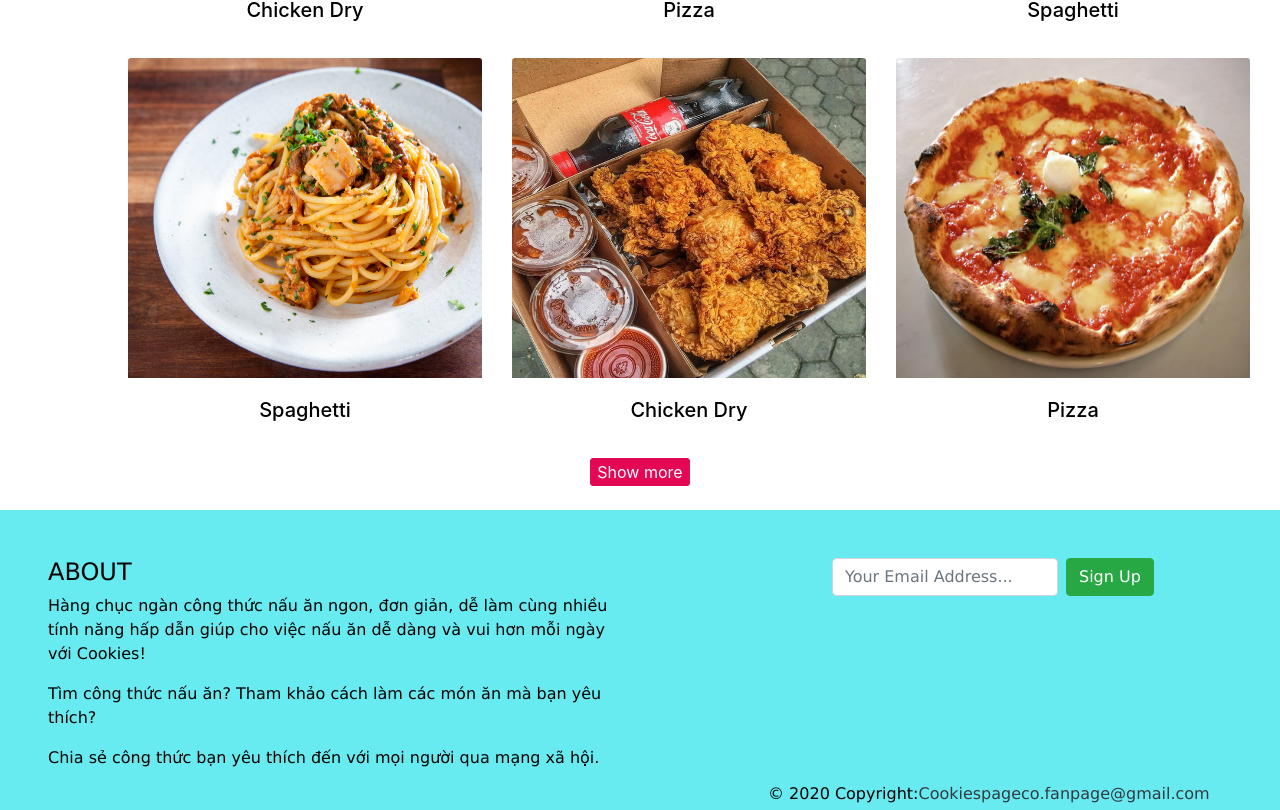
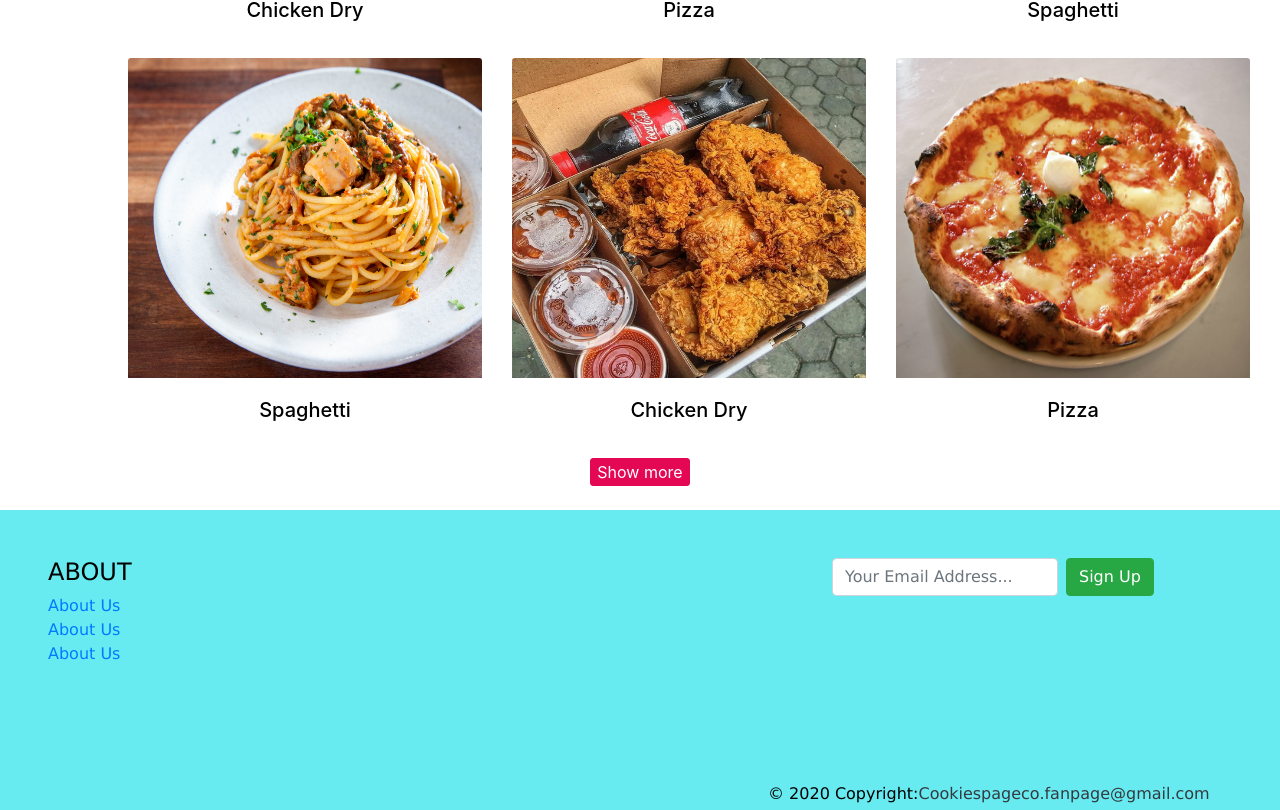
Before and after one commit to hungzz99/Cooking, a React (Create React App) app: page /easy-recipes in a window 1280 px wide. Shown: the part 1156-1966 px from the top of the page. Built offline with nearby package versions, Linux system fonts and the light colour scheme.

Commit message:
'footer'

```diff
--- a/src/components/Footer.js
+++ b/src/components/Footer.js
@@ -7,9 +7,15 @@ class Footer extends Component {
             <div className="footer">
                 <div className="about-contact">
                     <h4>ABOUT</h4>
-                    <p>Hàng chục ngàn công thức nấu ăn ngon, đơn giản, dễ làm cùng nhiều tính năng hấp dẫn giúp cho việc nấu ăn dễ dàng và vui hơn mỗi ngày với Cookies!</p>
-                    <p>Tìm công thức nấu ăn? Tham khảo cách làm các món ăn mà bạn yêu thích?</p>
-                    <p>Chia sẻ công thức bạn yêu thích đến với mọi người qua mạng xã hội.</p>
+                   <div>
+                        <a href="/about-us"> About Us </a>
+                   </div>
+                   <div>
+                        <a href="/about-us"> About Us </a>
+                   </div>
+                   <div>
+                        <a href="/about-us"> About Us </a>
+                   </div>
                 </div>
                 <div className="contact">
                 <h4>CONTACT</h4>
```
